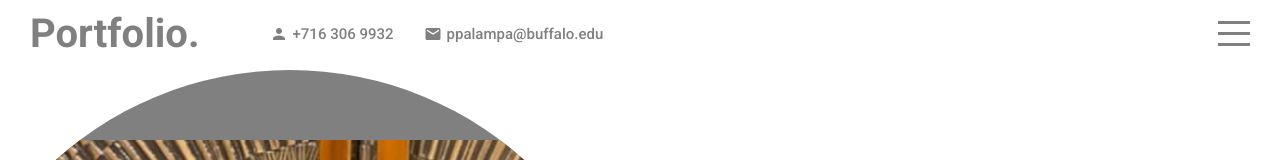
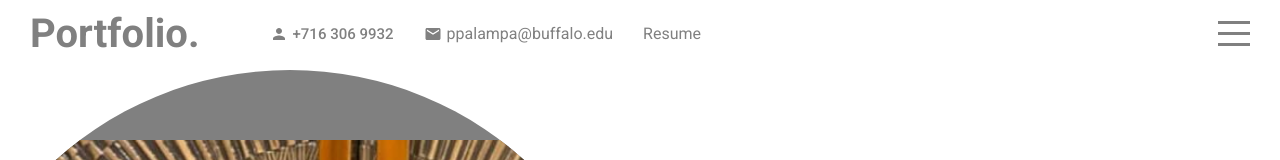
Before and after one commit to PalampalliPraneeth/Portfolio, a React (Create React App) app: page / in a window 1280 px wide. Shown: the top 160 px of the page. Built offline with nearby package versions, Linux system fonts and the light colour scheme.

Commit message:
api call in contact page

```diff
--- a/package.json
+++ b/package.json
@@ -3,11 +3,13 @@
   "version": "0.1.0",
   "private": true,
   "dependencies": {
+    "@emailjs/browser": "^3.12.1",
     "@material-ui/core": "^4.12.4",
     "@material-ui/icons": "^4.11.3",
     "@testing-library/jest-dom": "^5.17.0",
     "@testing-library/react": "^13.4.0",
     "@testing-library/user-event": "^13.5.0",
+    "emailjs-com": "^3.2.0",
     "ityped": "^1.0.3",
     "node": "^21.2.0",
     "react": "^18.2.0",
--- a/src/components/contact/Contact.jsx
+++ b/src/components/contact/Contact.jsx
@@ -1,9 +1,12 @@
-import { useState } from "react";
+import { useState, useRef  } from "react";
 import "./contact.scss";
+import emailjs from '@emailjs/browser';
 
 export default function Contact() {
+  const form = useRef();
   const [name, setName] = useState("");
   const [email, setEmail] = useState("");
+  const [subject, setSubject] = useState("");
   const [messageText, setMessageText] = useState("");
   const [messageSent, setMessageSent] = useState(false);
 
@@ -27,6 +30,7 @@ export default function Contact() {
       setNameError("Name cannot contain special characters");
       isValid = false;
     }
+
     if (email.trim() === "") {
       setEmailError("Email is required");
       isValid = false;
@@ -34,6 +38,12 @@ export default function Contact() {
       setEmailError("Invalid email format");
       isValid = false;
     }
+
+    if (subject.trim() === "") {
+      setMessageError("Subject is required");
+      isValid = false;
+    }
+
     if (messageText.trim() === "") {
       setMessageError("Message is required");
       isValid = false;
@@ -46,6 +56,13 @@ export default function Contact() {
     if (isValid) {
       console.log('name', name)
       setMessageSent(true);
+      emailjs.sendForm('service_gpdq3hc', 'template_i144hqp', form.current, 'baGbOBfbcmdYcy4aC')
+      .then((result) => {
+          console.log(result.text);
+          e.target.reset();
+      }, (error) => {
+          console.log(error.text);
+      });
     }
   };
 
@@ -74,9 +91,10 @@ export default function Contact() {
       </div>
       <div className="right">
         <h2>Get In Touch</h2>
-        <form onSubmit={handleSubmit}>
+        <form ref={form} onSubmit={handleSubmit}>
           <input
             className="content"
+            name="name"
             type="text"
             placeholder="Name"
             value={name}
@@ -85,6 +103,7 @@ export default function Contact() {
           {nameError && <span className="error">{nameError}</span>}
           <input
             className="content"
+            name="email"
             type="text"
             placeholder="Email"
             value={email}
@@ -93,14 +112,16 @@ export default function Contact() {
           {emailError && <span className="error">{emailError}</span>}
           <input
             className="content"
+            name="subject"
             type="text"
             placeholder="Subject"
-            value={name}
-            onChange={(e) => setName(e.target.value)}
+            value={subject}
+            onChange={(e) => setSubject(e.target.value)}
           />
           {nameError && <span className="error">{nameError}</span>}
           <textarea
             className="content"
+            name="message"
             placeholder="Message"
             value={messageText}
             onChange={(e) => setMessageText(e.target.value)}
--- a/src/components/education/Education.jsx
+++ b/src/components/education/Education.jsx
@@ -14,7 +14,7 @@ function Education() {
 
   return (
     <div>
-      <h1 className="title">Timeline</h1>
+      <h1 className="title" id="timeline">Timeline</h1>
       <VerticalTimeline>
         {timelineElements.map((element) => {
           let isWorkIcon = element.icon === "work";
--- a/src/components/menu/Menu.jsx
+++ b/src/components/menu/Menu.jsx
@@ -8,14 +8,14 @@ export default function Menu({ menuOpen, setMenuOpen }) {
           <a href="#intro">Home</a>
         </li>
         <li onClick={()=>setMenuOpen(false)}>
-          <a href="#portfolio">Portfolio</a>
+          <a href="#portfolio">Projects</a>
         </li>
         <li onClick={()=>setMenuOpen(false)}>
-          <a href="#works">Works</a>
+          <a href="#timeline">Timeline</a>
         </li>
-        <li onClick={()=>setMenuOpen(false)}>
+        {/* <li onClick={()=>setMenuOpen(false)}>
           <a href="#testimonials">Testimonials</a>
-        </li>
+        </li> */}
         <li onClick={()=>setMenuOpen(false)}>
           <a href="#contact">Contact</a>
         </li>
--- a/src/components/topbar/Topbar.jsx
+++ b/src/components/topbar/Topbar.jsx
@@ -2,6 +2,25 @@ import "./topbar.scss";
 import { Person, Mail } from "@material-ui/icons";
 
 export default function Topbar({ menuOpen, setMenuOpen }) {
+  const handleDownloadResume = () => {
+    // Replace "resume.pdf" with the actual path to your resume PDF file
+    const resumePath = "assets/Resume.pdf";
+
+    // Create a temporary link element
+    const link = document.createElement("a");
+    link.href = resumePath;
+    link.download = "PraneethKumarReddy.pdf";
+
+    // Append the link to the document
+    document.body.appendChild(link);
+
+    // Trigger the click event on the link
+    link.click();
+
+    // Remove the link from the document
+    document.body.removeChild(link);
+  };
+
   return (
     <div className={"topbar " + (menuOpen && "active")}>
       <div className="wrapper">
@@ -15,7 +34,15 @@ export default function Topbar({ menuOpen, setMenuOpen }) {
           </div>
           <div className="itemContainer">
             <Mail className="icon" />
-            <span>ppalampa@buffalo.edu</span>
+            <a href="mailto:ppalampa@buffalo.edu" className="email">ppalampa@buffalo.edu</a>
+          </div>
+          <div className="itemContainer">
+          <input
+            type="button"
+            className="downloadButton"
+            value="Resume"
+            onClick={handleDownloadResume}
+          />
           </div>
         </div>
         <div className="right">
--- a/src/components/topbar/topbar.scss
+++ b/src/components/topbar/topbar.scss
@@ -35,6 +35,23 @@
 
         @include mobile{
           display: none;
+        }
+
+        .downloadButton{
+          border: none;
+          background: none;
+          padding: 0;
+          margin: 0;
+          font: inherit;
+          cursor: pointer;
+          color: inherit;
+          outline: none;
+        }
+
+        .email{
+          cursor: pointer;
+          color: inherit;
+          text-decoration: none;
         }
 
         .icon {
```
Also changed, not shown: 2 other files (tests, documents, lock files or other folders).
